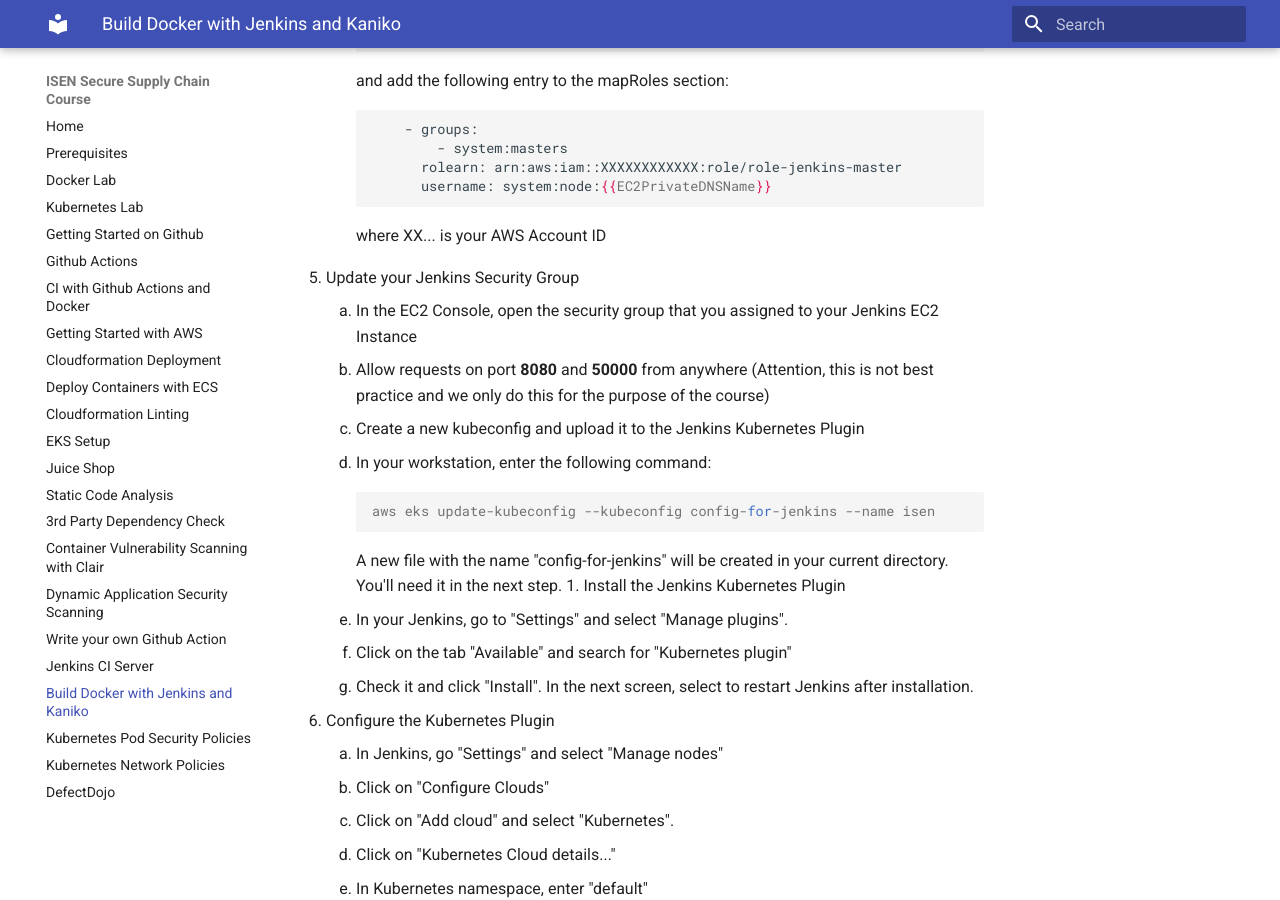
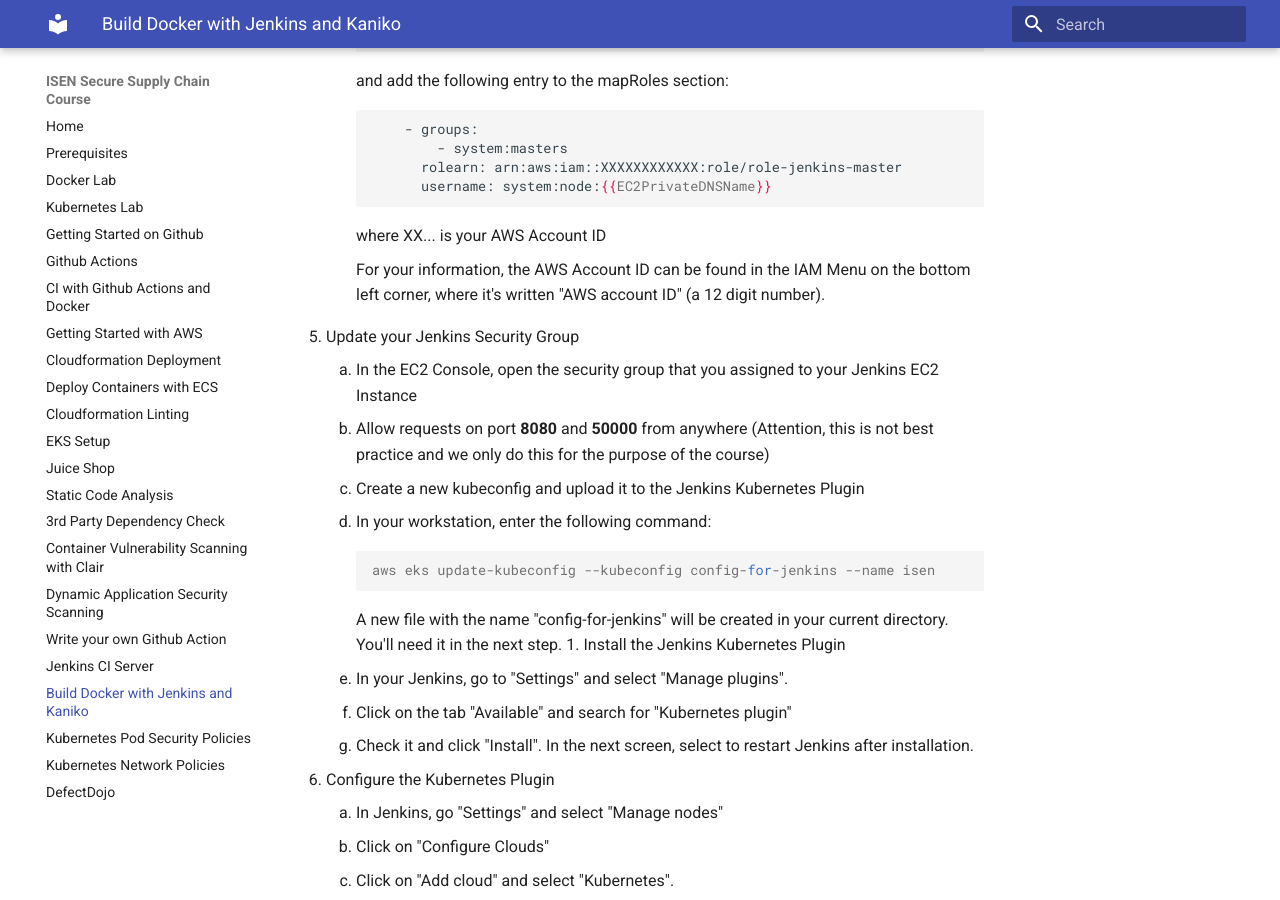
Before and after one commit to 3r1co/ssc, an MkDocs documentation site: the page built from docs/kaniko.md, in a window 1280 px wide and 900 px high, scrolled down 1778 px. Built offline with MkDocs 1.6.1 and Material for MkDocs 9.7.7, drawn with Linux system fonts in a browser that asks for light colours.

```diff
--- a/docs/kaniko.md
+++ b/docs/kaniko.md
@@ -54,6 +54,8 @@
                   username: system:node:{{EC2PrivateDNSName}}
 
         where XX... is your AWS Account ID
+
+        For your information, the AWS Account ID can be found in the IAM Menu on the bottom left corner, where it's written "AWS account ID" (a 12 digit number).
 
 1. Update your Jenkins Security Group
 
```
